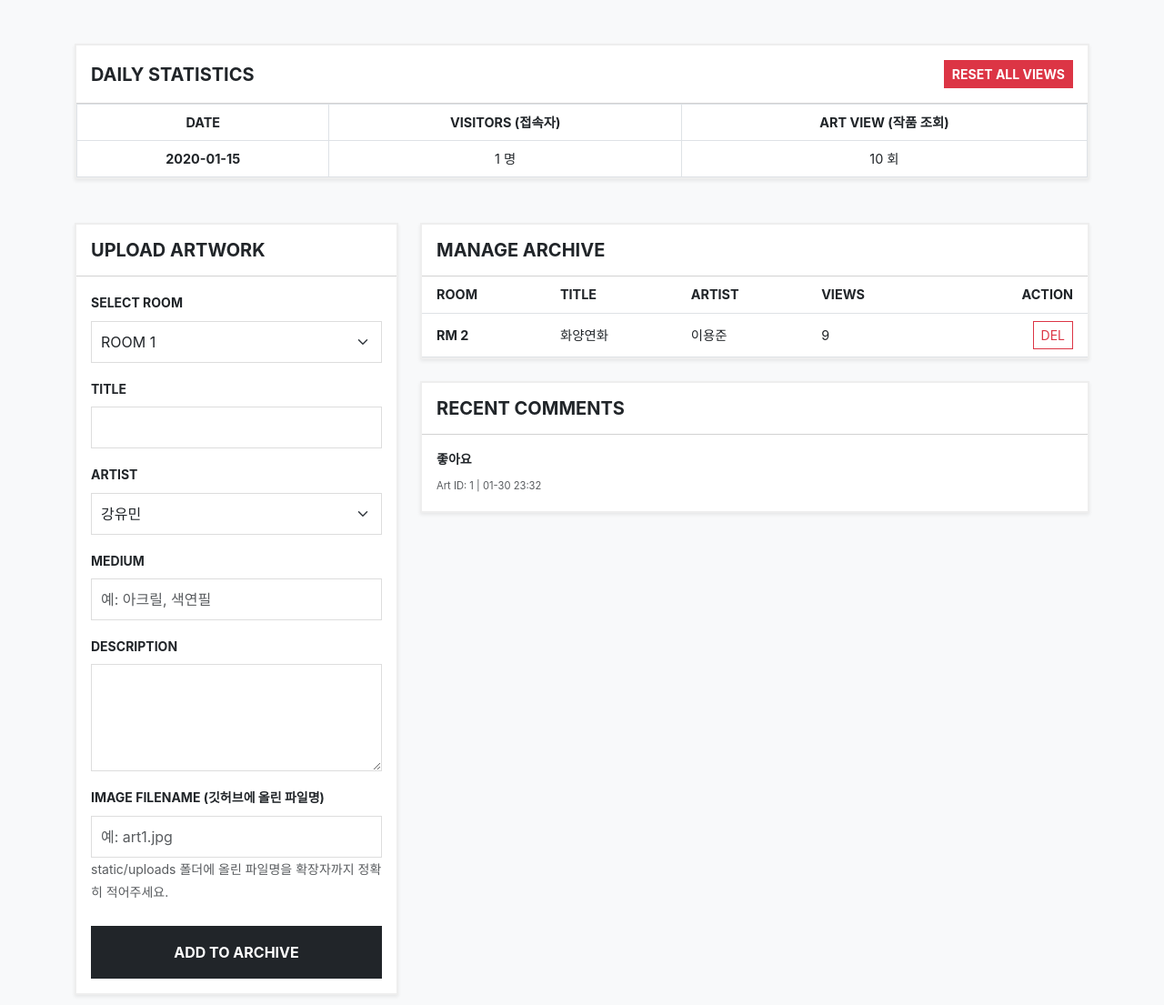
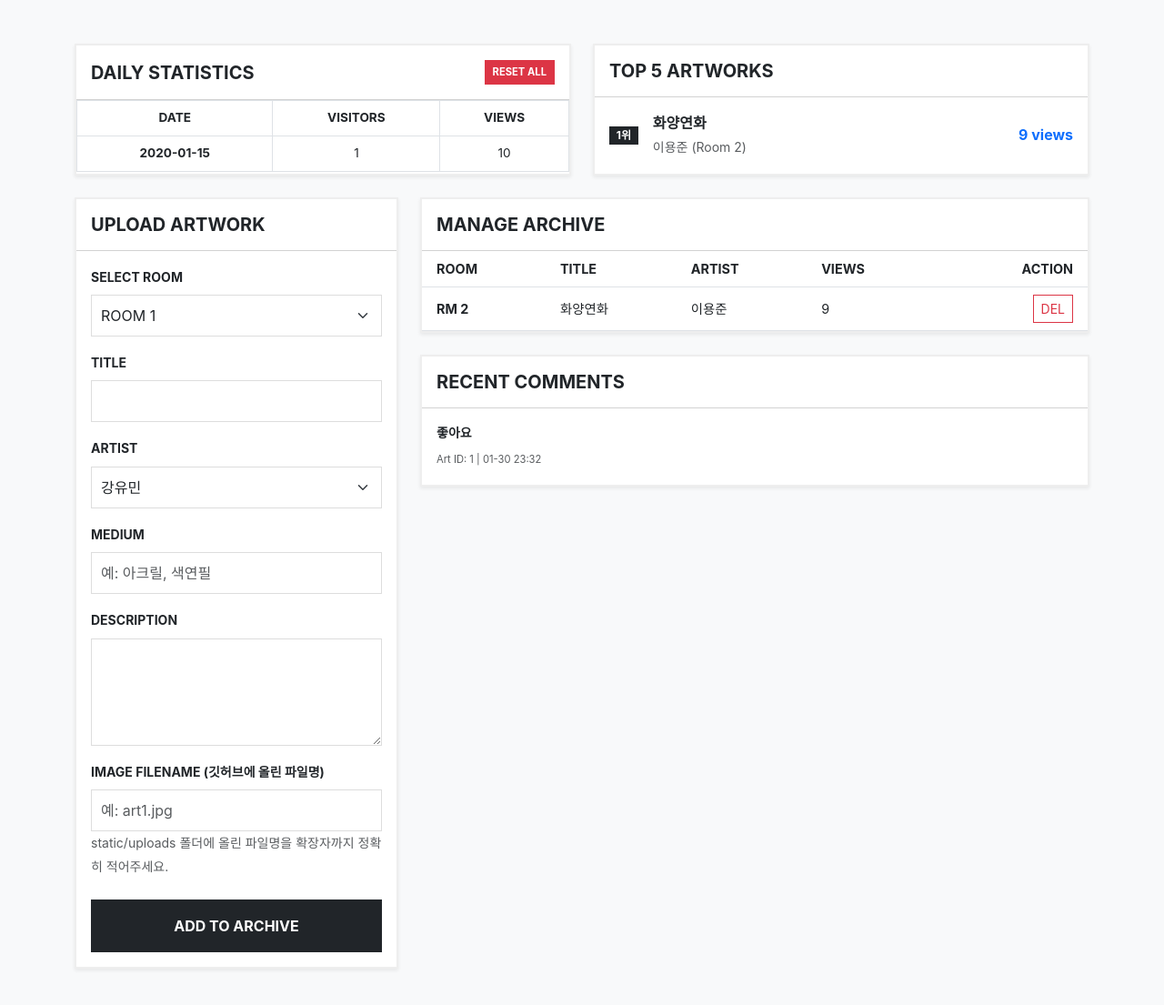
Before and after one commit to KyleKL/AMOC, a Flask app: page /admin in a window 1280 px wide. Shown: the part 78-1183 px from the top of the page at 91% size. After the commit the page ends 1144 px from the top, so only its background shows below. Run offline with Flask 3, Linux system fonts and the light colour scheme; a user stored in the database is signed in; data comes from the database, SQL or seed files in the repository; tables that the repository leaves empty hold one stand-in row (values such as "Sample post"); some web fonts are replaced.

Commit message:
Update admin.html 4

```diff
--- a/templates/admin.html
+++ b/templates/admin.html
@@ -25,38 +25,65 @@
 
 <div class="container pb-5">
     <div class="row g-4">
-        <div class="col-12 mb-4">
-            <div class="card shadow-sm">
+        <div class="col-lg-6">
+            <div class="card shadow-sm h-100">
                 <div class="card-header bg-white py-3 d-flex justify-content-between align-items-center">
                     <h5 class="mb-0 fw-bold">DAILY STATISTICS</h5>
                     <a href="/admin/reset_views"
                        class="btn btn-danger btn-sm rounded-0 fw-bold"
-                       onclick="return confirm('경고: 모든 작품의 조회수가 0이 됩니다.\n정말 초기화하시겠습니까?');">
-                       RESET ALL VIEWS
+                       onclick="return confirm('경고: 모든 작품의 조회수가 0이 됩니다.\n정말 초기화하시겠습니까?');"
+                       style="font-size: 0.7rem;">
+                       RESET ALL
                     </a>
                 </div>
                 <div class="card-body p-0">
                     <div class="table-responsive">
-                        <table class="table table-bordered mb-0 text-center">
+                        <table class="table table-bordered mb-0 text-center" style="font-size: 0.85rem;">
                             <thead class="bg-light">
                                 <tr>
                                     <th>DATE</th>
-                                    <th>VISITORS (접속자)</th>
-                                    <th>ART VIEW (작품 조회)</th>
+                                    <th>VISITORS</th>
+                                    <th>VIEWS</th>
                                 </tr>
                             </thead>
                             <tbody>
                                 {% for stat in stats %}
                                 <tr>
                                     <td class="fw-bold">{{ stat.date_str }}</td>
-                                    <td>{{ stat.visitor_count }} 명</td>
-                                    <td>{{ stat.total_view_count }} 회</td>
+                                    <td>{{ stat.visitor_count }}</td>
+                                    <td>{{ stat.total_view_count }}</td>
                                 </tr>
                                 {% else %}
-                                <tr><td colspan="3" class="text-muted">데이터가 없습니다.</td></tr>
+                                <tr><td colspan="3" class="text-muted small py-3">데이터가 없습니다.</td></tr>
                                 {% endfor %}
                             </tbody>
                         </table>
+                    </div>
+                </div>
+            </div>
+        </div>
+
+        <div class="col-lg-6">
+            <div class="card shadow-sm h-100">
+                <div class="card-header bg-white py-3">
+                    <h5 class="mb-0 fw-bold">TOP 5 ARTWORKS</h5>
+                </div>
+                <div class="card-body p-0">
+                    <div class="list-group list-group-flush">
+                        {% for art in popular_artworks %}
+                        <div class="list-group-item d-flex justify-content-between align-items-center py-3">
+                            <div class="d-flex align-items-center">
+                                <span class="badge bg-dark rounded-0 me-3">{{ loop.index }}위</span>
+                                <div>
+                                    <p class="mb-0 fw-bold text-truncate" style="max-width: 150px;">{{ art.title }}</p>
+                                    <small class="text-muted">{{ art.artist }} (Room {{ art.room }})</small>
+                                </div>
+                            </div>
+                            <span class="fw-bold text-primary">{{ art.views }} views</span>
+                        </div>
+                        {% else %}
+                        <div class="text-center py-4 text-muted small">아직 집계된 데이터가 없습니다.</div>
+                        {% endfor %}
                     </div>
                 </div>
             </div>
```
